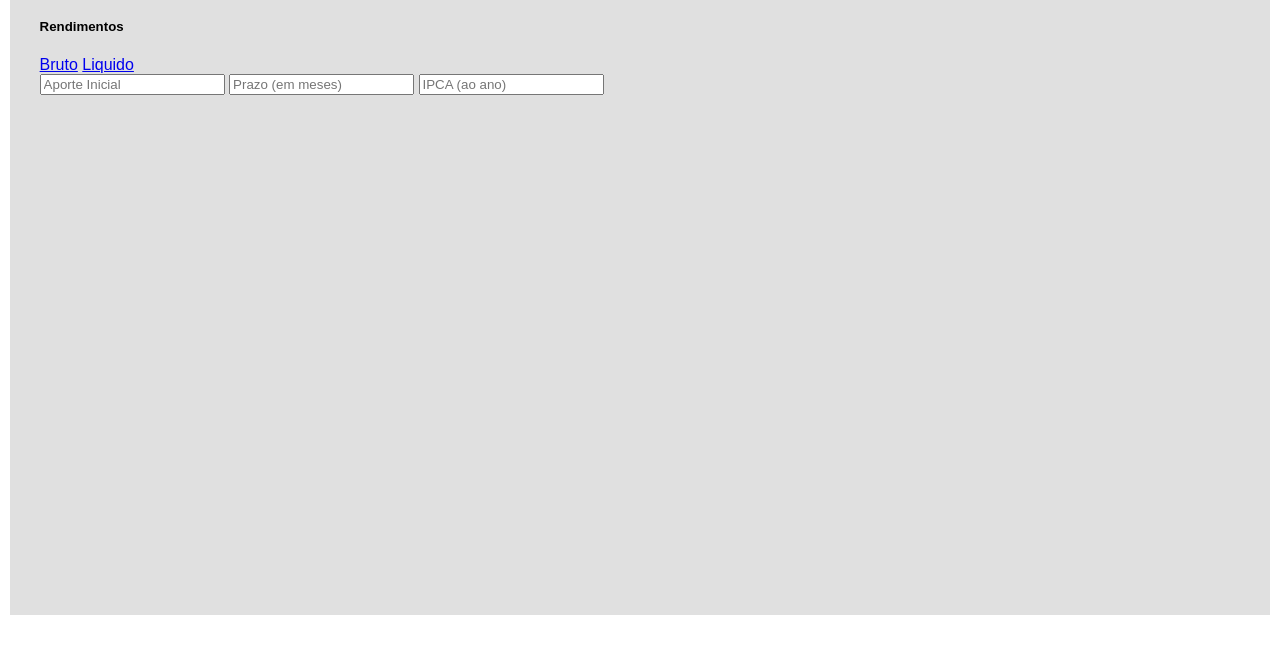
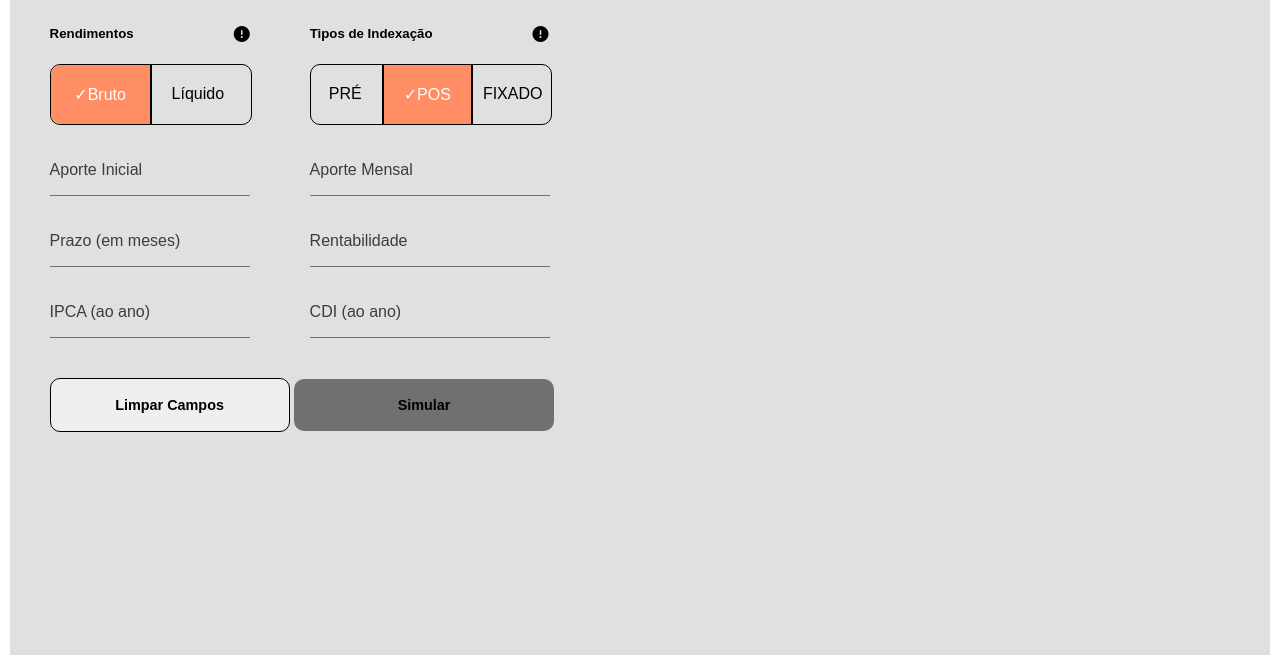
Before and after one commit to MixterOne/Desafio-Desenvolvedor-Front-end-EQI, a plain HTML site: page index.html in a window 1280 px wide. Shown: the part 153-816 px from the top of the page. Drawn offline with Linux system fonts and the light colour scheme.

Commit message:
confirmar

```diff
--- a/css/style.css
+++ b/css/style.css
@@ -10,10 +10,182 @@ body{
     padding: 0px 30px;
     background: #e0e0e0;
     width: 95%;
-    height: 90vh;
+    height: 100vh;
 }
 
 .title-Prin{
     text-align: center;
     font-family: sans-serif;
 }
+
+.contents{
+    display: flex;
+    flex-direction: column;
+    height: 500px;
+    padding: 10px;
+}
+
+.contentsPrincipal{
+    width: 100%;
+    display: flex;
+    flex-direction: row;
+}
+
+.leftContents{
+    width: 200px;
+    margin-right: 60px;
+}
+
+.rightContents{
+    width: 240px;
+}
+
+
+/*FORMULARIO E SEUS BUTÕES*/
+.rendi{
+    display: flex;
+    align-items: center;
+}
+
+.rendiTitle{
+    margin-right: 100px;
+}
+
+.tipInd{
+    margin-left: 60px;
+}
+
+.btns{
+    width: 240px;
+    padding: 18px;
+    border-radius: 10px;
+    border: 1px solid black;
+    font-size: 0.9em;
+    font-weight: 900;
+    margin-top: 20px;
+}
+
+.simu{
+    background-color: #707070;
+    color: #000;
+    width: 260px;
+    border: none;
+}
+
+/*BUTÕES DA ESQUERDAAA---- */
+
+
+.btnsBL{
+    border: 1px solid black;
+    width: 100%;
+    display: flex;
+    justify-content: center;
+    align-items: center;
+
+    border-radius: 10px;
+    margin-bottom: 20px;
+}
+
+.buttonsB{
+    width: 50%;
+    padding: 20px;
+    text-decoration: none;
+    color: #fff;
+    background: rgb(255, 142, 100);
+    border-radius: 10px 0px 0px 10px;
+    border-right: 2px solid black;
+    display: flex;
+    justify-content: center;
+}
+
+.buttonsL{
+    width: 50%;
+    padding: 20px;
+    text-decoration: none;
+    color: #000;
+}
+
+/*BUTÕES DA DIREITAAA---- */
+
+.btnsBR{
+    border: 1px solid black;
+    width: 100%;
+    display: flex;
+    justify-content: center;
+    align-items: center;
+    border-radius: 10px;
+    margin-bottom: 20px;
+    text-transform: uppercase;
+}
+
+
+
+.buttonsPr{
+    width: 33.33%;
+    padding:20px 20px;
+    text-decoration: none;
+    color: #000;
+    border-radius: 10px 0px 0px 10px;
+    display: flex;
+    justify-content: center;
+}
+
+
+
+.buttonsP{
+    width: 33.33%;
+    padding:20px;
+    text-decoration: none;
+    color: #fff;
+    background: rgb(255, 142, 100);
+    border-right: 2px solid black;
+    border-left: 2px solid black;
+    display: flex;
+    justify-content: center;
+}
+
+.buttonsF{
+    width: 33.33%;
+    padding: 20px 10px;
+    text-decoration: none;
+    border-radius: 0px 0px 10px 10px;
+    color: #000;
+}
+
+/*IPUTSSS*/
+
+.input{
+    position: relative;
+}
+
+.forms{
+    width: 100%;
+    padding: 16px 0;
+    margin-bottom: 20px;
+    border:none;
+    border-bottom: 1px solid #707070;
+    background-color: transparent;
+    outline: none;
+
+    /* text */
+    color: #000;
+    font-size: 1em;
+}
+
+
+.forms ~ label {
+    position: absolute;
+    top: 16px;
+    left: 0;
+
+    color: rgba(27, 27, 27, 0.836) ;
+
+    transition: .4s;
+}
+
+.forms:focus ~ label,
+.forms:valid ~ label {
+    transform: translateY(-18px);
+    font-size: 0.8em;
+    letter-spacing: 0.1em;
+}
--- a/index.html
+++ b/index.html
@@ -6,6 +6,8 @@
     <meta name="viewport" content="width=device-width, initial-scale=1.0">
     <link rel="stylesheet" href="css/style.css">
     <title>Calculadora de Investimentos EQI</title>
+
+    <script src="https://kit.fontawesome.com/8a88a8698f.js" crossorigin="anonymous"></script>
 </head>
 <body>
     <div id="mainContents">
@@ -13,29 +15,83 @@
         <div class="contents">
             <div class="topTitle">
                 <h3 class="simulador">Simulador</h3>
-                <div class="rendiBtns">
-                    <h5>Rendimentos</h5> <!--AQUI VAI O ICONE DE "!"-->
-                    <div class="btnsBL">
-                        <a href="#">Bruto</a>
-                        <a href="#">Liquido</a>
-
-                    </div>
-                </div>
             </div>
 
+            <div class="rendi">
+                <h5 class="rendiTitle">Rendimentos</h5> <i class="fas fa-exclamation-circle"></i>
+                <h5 class="rendiTitle tipInd">Tipos de Indexação</h5> <i class="fas fa-exclamation-circle"></i>
+            </div>
+
+            <div class="contentsPrincipal">
+
+                <div class="leftContents">
+                    <div class="btnsBL">
+                        <a class="buttonsB" href="#">✓Bruto</a>
+                        <a class="buttonsL" href="#">Líquido</a>
+                    </div>
+                    <form class="formLeft">
+                        <div class="input">
+                            <input class="forms" required type="text" />
+                            <label>Aporte Inicial</label>
+                            <span class="error"></span>
+                          </div>
 
 
+                          <div class="input">
+                            <input class="forms" required type="text" />
+                            <label>Prazo (em meses)</label>
+                            <span class="error"></span>
+                          </div>
+
+                          <div class="input">
+                            <input class="forms" required type="text" />
+                            <label>IPCA (ao ano)</label>
+                            <span class="error"></span>
+                          </div>
 
 
+                    </form>
 
-            <div class="leftContents">
-                <form class="formLeft">
-                    <input type="text" placeholder="Aporte Inicial">
-                    <input type="text" placeholder="Prazo (em meses)">
-                    <input type="text" placeholder="IPCA (ao ano)">
-                </form>
+                </div>
+
+                <div class="rightContents">
+
+                    <div class="btnsBR">
+                        <a class="buttonsPr" href="#">Pré</a>
+                        <a class="buttonsP" href="#">✓pos</a>
+                        <a class="buttonsF" href="#">Fixado</a>
+                    </div>
+                    <form class="formRight">
+                        <div class="input">
+                            <input class="forms" required type="text" />
+                            <label>Aporte Mensal</label>
+                            <span class="error"></span>
+                          </div>
+
+
+                          <div class="input">
+                            <input class="forms" required type="text" />
+                            <label>Rentabilidade</label>
+                            <span class="error"></span>
+                          </div>
+
+                          <div class="input">
+                            <input class="forms" required type="text" />
+                            <label>CDI (ao ano)</label>
+                            <span class="error"></span>
+                          </div>
+
+
+                    </form>
+
+                </div>
+
+
             </div>
-            <div class="rightContens"></div>
+            <div class="footer_btns">
+                <button class="btns">Limpar Campos</button>
+                <button class="btns simu">Simular</button>
+            </div>
         </div>
     </div>
 </body>
```
